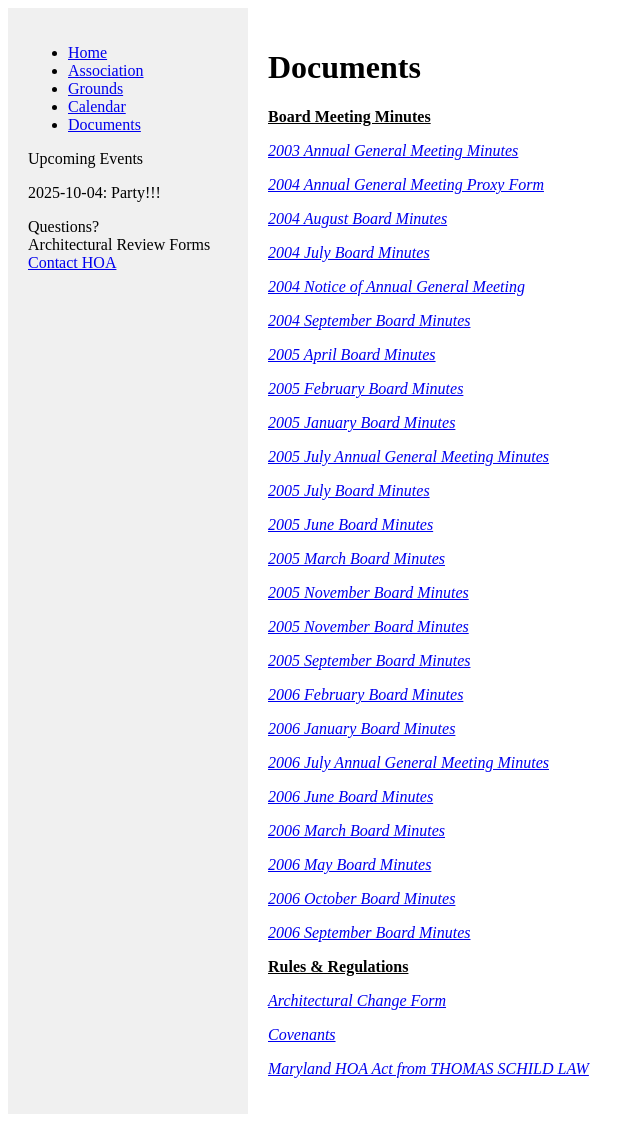
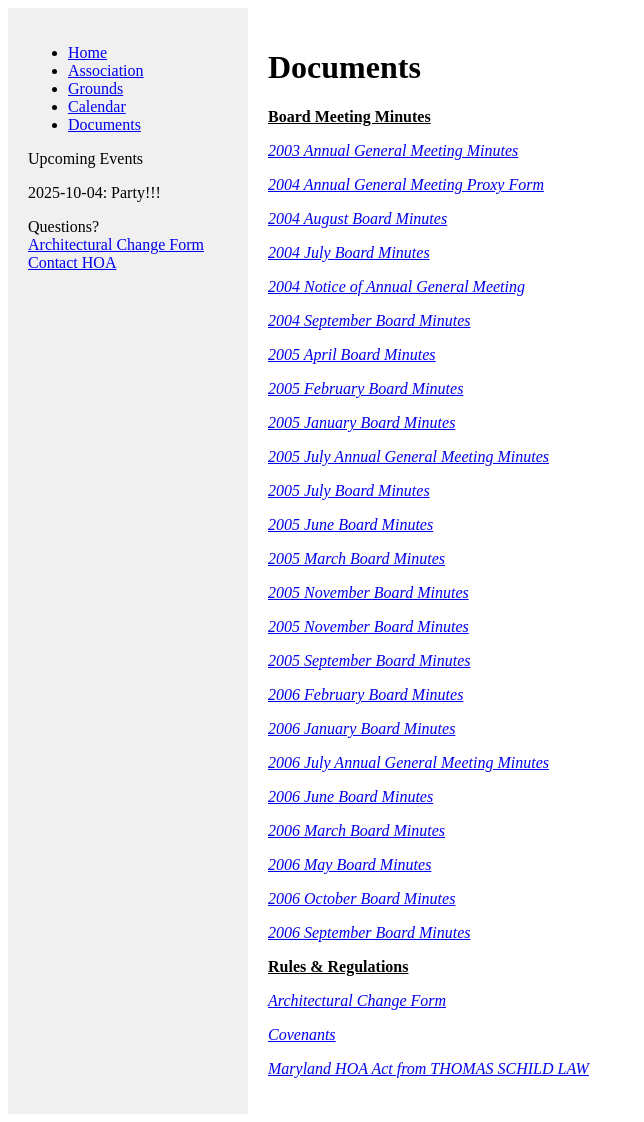
Before and after one commit to argylevillagehoa/argylevillagehoa.github.io, a Jekyll site: the page built from documents.md, in a window 1280 px wide. Shown: the whole page, without its empty margins (0-644 px from the left). Built offline with Jekyll 4.4.1, drawn with Linux system fonts in a browser that asks for light colours.

Commit message:
Update sidebar.html
added link to Architectural review form

```diff
--- a/_includes/sidebar.html
+++ b/_includes/sidebar.html
@@ -11,6 +11,6 @@
     </p>
     2025-10-04: Party!!!
     </p>Questions?</br>
-    Architectural Review Forms</br>
+    <a href="/downloads/argyle_hoa_architectural_change_request_0303.doc">Architectural Change Form</a></br>
     <a href="mailto:argylevillagehoa.gmail.com">Contact HOA</a></p>
 </nav>
```
